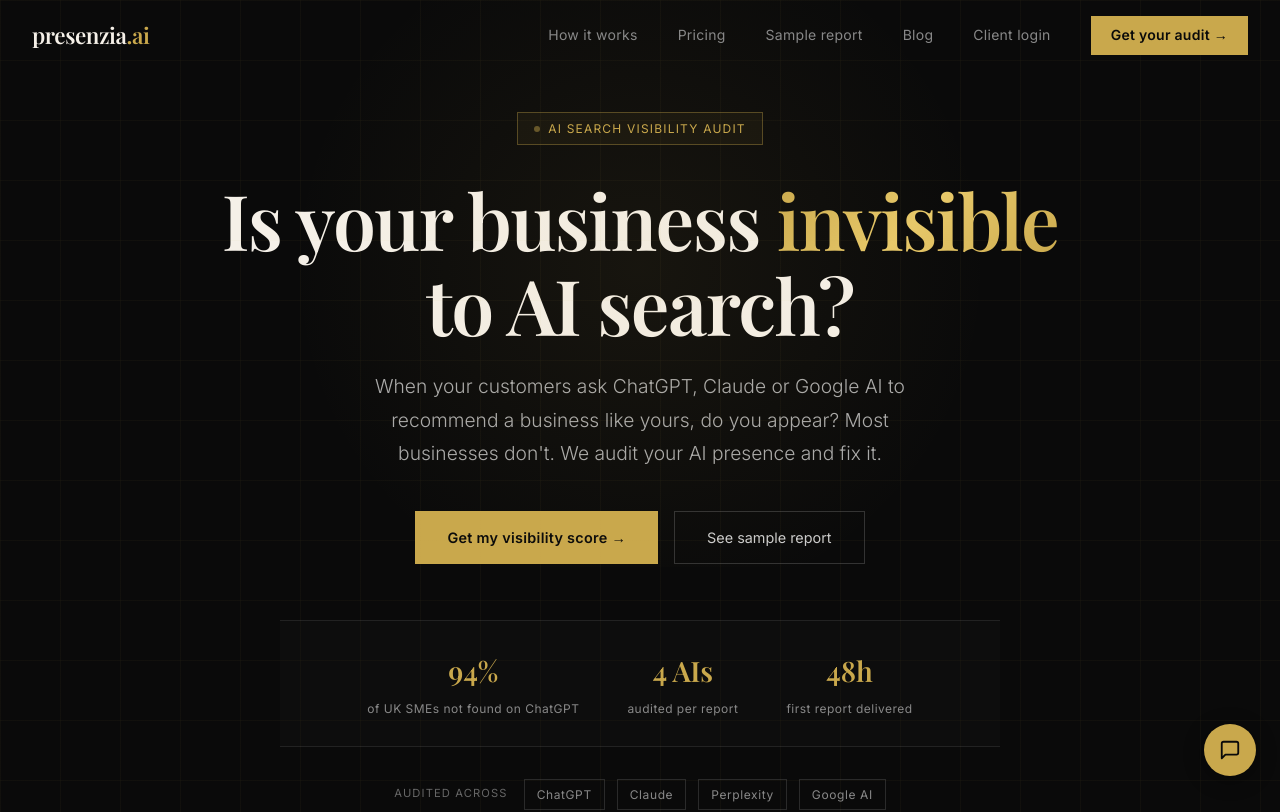
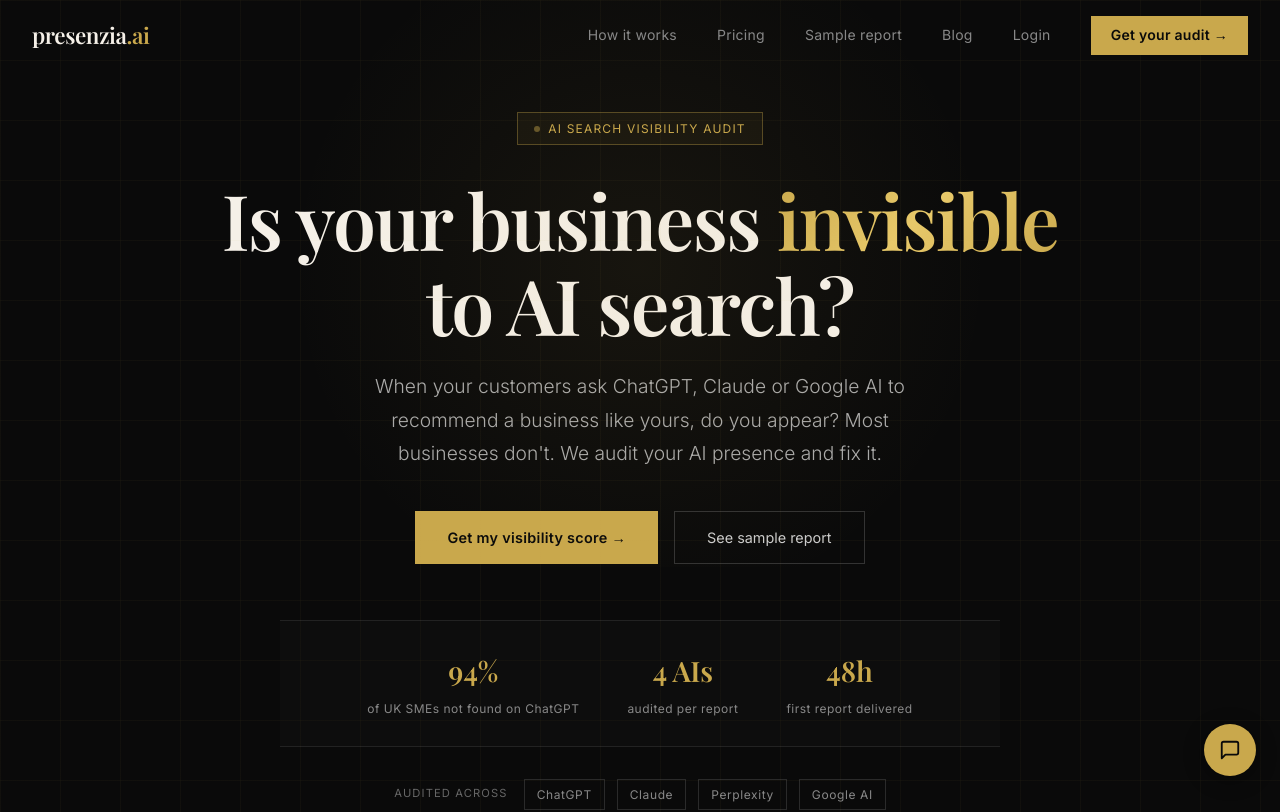
Before and after one commit to mauriciopena1993/presenzia, a Next.js app: page / in a window 1280 px wide. Shown: the top 812 px of the page. Built offline with nearby package versions, Linux system fonts and the light colour scheme; a web font is replaced by a local one.

Commit message:
Rename "Client login" to "Login" in navbar
Co-Authored-By: Claude Sonnet 4.6 <noreply@anthropic.com>

```diff
--- a/components/Navbar.tsx
+++ b/components/Navbar.tsx
@@ -70,7 +70,7 @@ export default function Navbar() {
         <Link href="/dashboard" style={{ color: '#888', fontSize: '0.875rem', textDecoration: 'none', letterSpacing: '0.02em', transition: 'color 0.2s' }}
           onMouseEnter={e => (e.currentTarget.style.color = '#F5F0E8')}
           onMouseLeave={e => (e.currentTarget.style.color = '#888')}>
-          Client login
+          Login
         </Link>
         <Link href="/#pricing" style={{
           padding: '0.5rem 1.25rem',
@@ -118,7 +118,7 @@ export default function Navbar() {
             { label: 'Pricing', href: '/#pricing' },
             { label: 'Sample report', href: '/#sample-report' },
             { label: 'Blog', href: '/blog' },
-            { label: 'Client login', href: '/dashboard' },
+            { label: 'Login', href: '/dashboard' },
           ].map((item) => (
             <Link key={item.label} href={item.href}
               onClick={() => setMenuOpen(false)}
```
